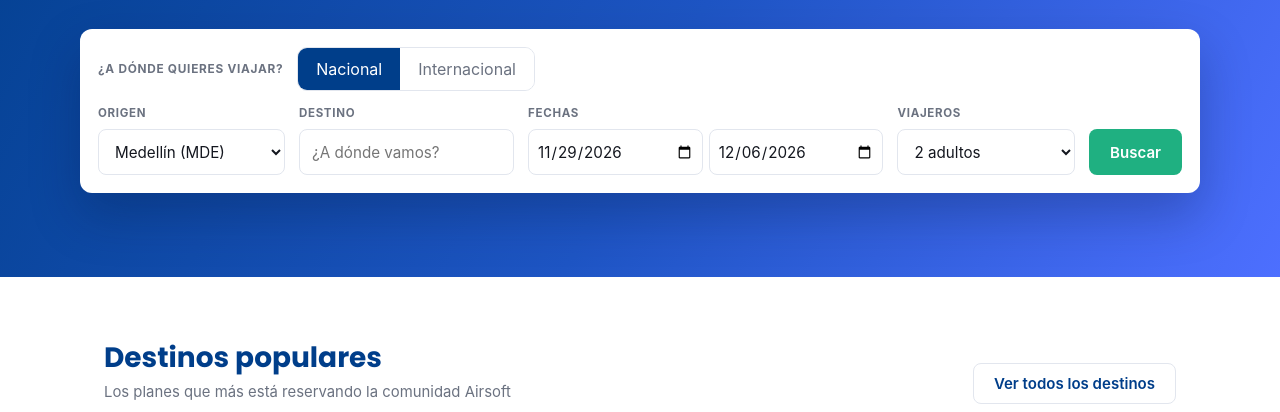
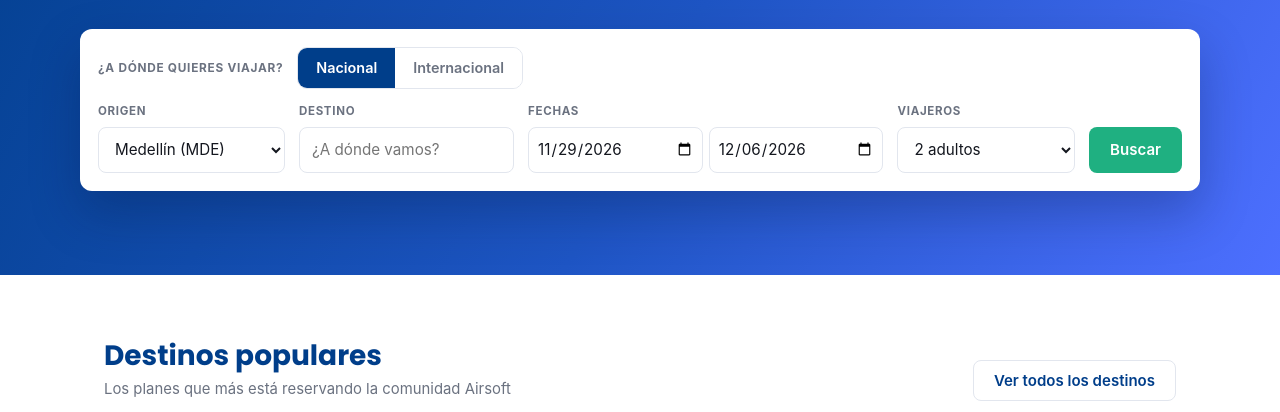
Before and after one commit to samuel-311-ui/AirSoft, a plain HTML site: page index.html in a window 1280 px wide. Shown: the part 388-800 px from the top of the page. Drawn offline with Linux system fonts and the light colour scheme.

Commit message:
Issue: Refactor font properties in .seg-b class

```diff
--- a/css/styles.css
+++ b/css/styles.css
@@ -1842,7 +1842,9 @@ textarea.input {
   border: 0;
   background: var(--surface);
   color: var(--text-2);
-  font: 600 0.9rem inherit;
+  font-family: inherit;
+   font-weight: 600;
+   font-size: 0.9rem;;
   padding: 9px 18px;
   cursor: pointer;
 }
```
